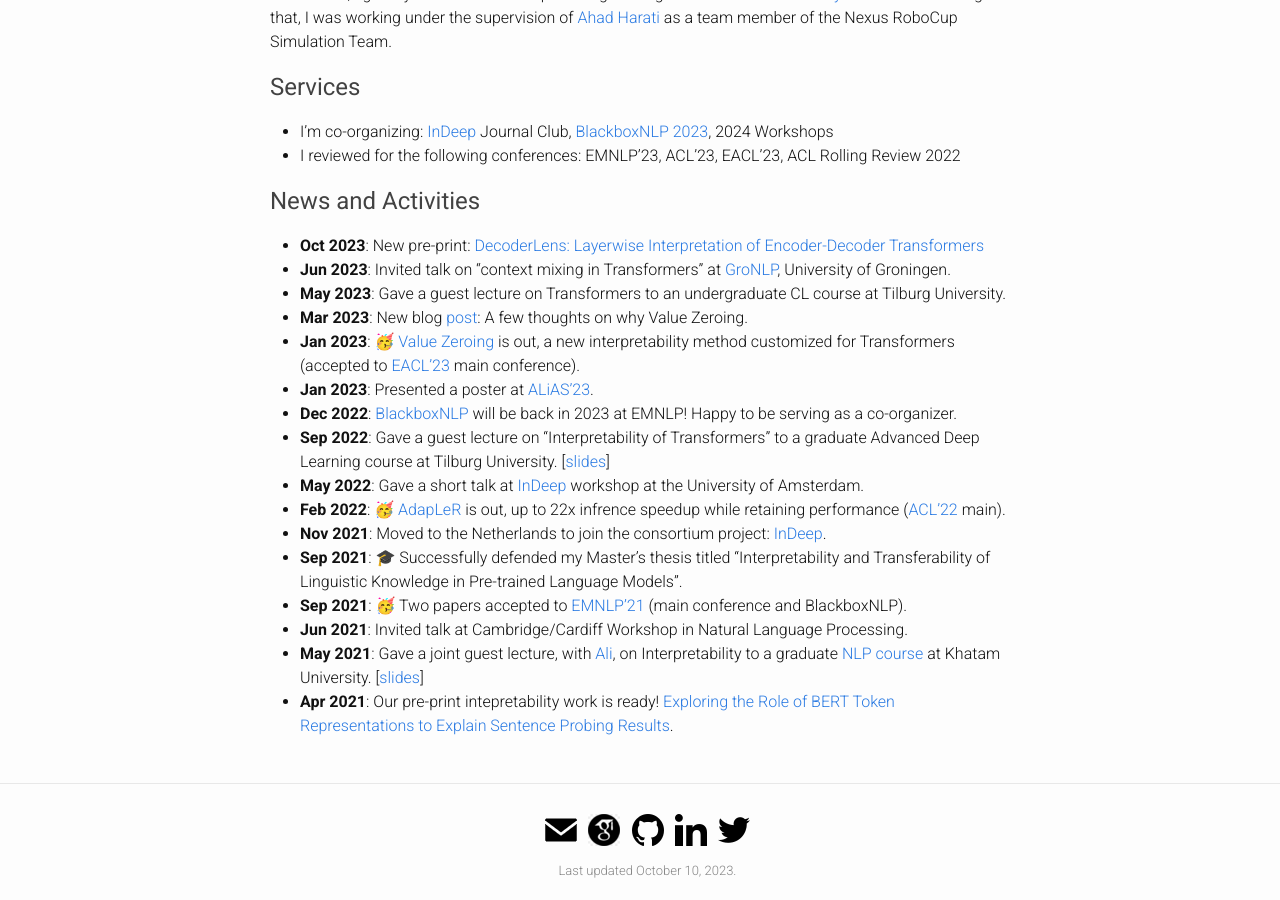
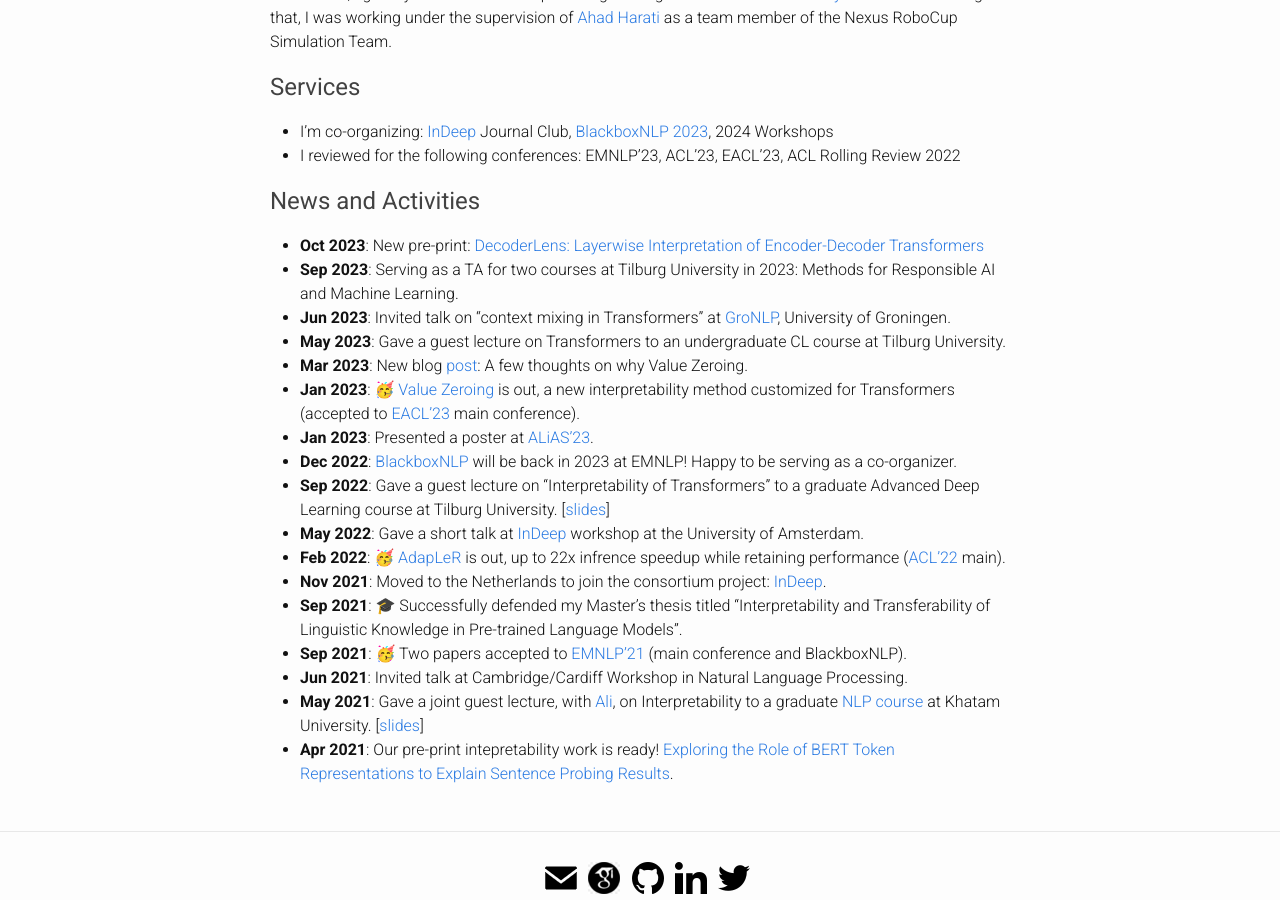
Before and after one commit to hmohebbi/hmohebbi.github.io, a Jekyll site: the page built from index.md, in a window 1280 px wide and 900 px high, scrolled down 557 px. Built offline with Jekyll 4.4.1, drawn with Linux system fonts in a browser that asks for light colours.

Commit message:
Update index.md

```diff
--- a/index.md
+++ b/index.md
@@ -38,6 +38,7 @@ Before that, I got my Bachelor’s in Computer Engineering from [Ferdowsi Univer
 
 ## <span style="color:#424242">News and Activities </span>
 * __Oct 2023__: New pre-print: [DecoderLens: Layerwise Interpretation of Encoder-Decoder Transformers](https://arxiv.org/abs/2310.03686)
+* __Sep 2023__: Serving as a TA for two courses at Tilburg University in 2023: Methods for Responsible AI and Machine Learning.
 * __Jun 2023__: Invited talk on "context mixing in Transformers" at [GroNLP](https://www.rug.nl/research/clcg/research/cl/), University of Groningen.
 * __May 2023__: Gave a guest lecture on Transformers to an undergraduate CL course at Tilburg University.
 * __Mar 2023__: New blog [post](https://hmohebbi.github.io/blog/value-zeroing): A few thoughts on why Value Zeroing.
```
